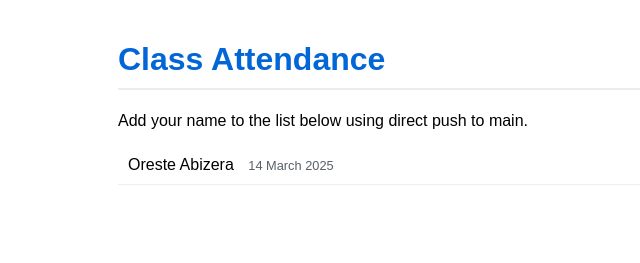
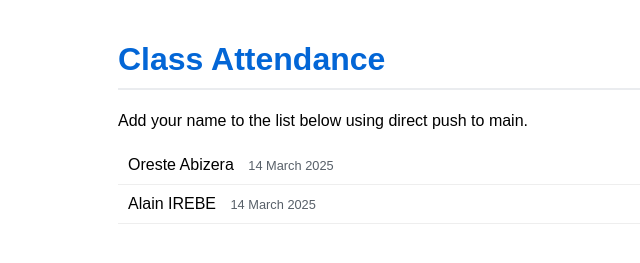
Before and after one commit to oreste-abizera/git-hands-on-lab, a plain HTML site: page attendance.html in a window 1280 px wide. Shown: the whole page, without its empty margins (122-762 px from the left). Drawn offline with Linux system fonts and the light colour scheme.

Commit message:
Add Alain IREBE to attendance list

```diff
--- a/attendance.html
+++ b/attendance.html
@@ -43,6 +43,9 @@
         Oreste Abizera <span class="timestamp">14 March 2025</span>
       </li>
       <!-- Add your name below this line -->
+      <li class="list-item">
+        Alain IREBE <span class="timestamp">14 March 2025</span>
+      </li>
     </ul>
   </body>
 </html>
```
